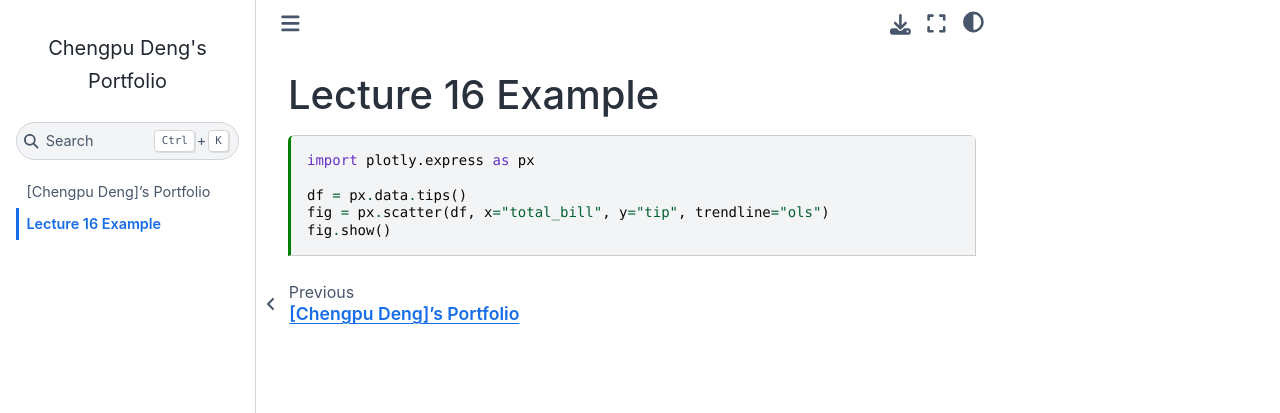
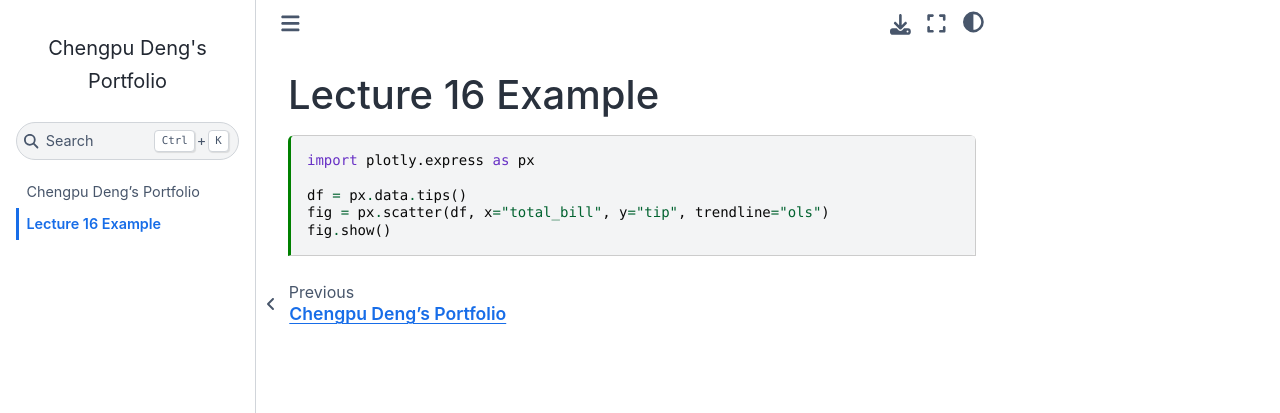
Before and after one commit to cd3593/cd3593.github.io, a Jupyter Book: the page built from lecture_16_example.ipynb, in a window 1280 px wide. Shown: the top 413 px of the page. Built offline with Jupyter Book 1.0.4 settings and Sphinx 7.4.7 and the Sphinx Book theme 1.1.4, drawn with Linux system fonts in a browser that asks for light colours; comment, search, counter and statistics services are not loaded.

Commit message:
Fix title format on index page

```diff
--- a/docs/genindex.html
+++ b/docs/genindex.html
@@ -31,7 +31,7 @@
     <link rel="stylesheet" type="text/css" href="_static/styles/sphinx-book-theme.css?v=eba8b062" />
     <link rel="stylesheet" type="text/css" href="_static/togglebutton.css?v=13237357" />
     <link rel="stylesheet" type="text/css" href="_static/copybutton.css?v=76b2166b" />
-    <link rel="stylesheet" type="text/css" href="_static/mystnb.8ecb98da25f57f5357bf6f572d296f466b2cfe2517ffebfabe82451661e28f02.css" />
+    <link rel="stylesheet" type="text/css" href="_static/mystnb.8ecb98da25f57f5357bf6f572d296f466b2cfe2517ffebfabe82451661e28f02.css?v=6644e6bb" />
     <link rel="stylesheet" type="text/css" href="_static/sphinx-thebe.css?v=4fa983c6" />
     <link rel="stylesheet" type="text/css" href="_static/sphinx-design.min.css?v=95c83b7e" />
 
@@ -169,7 +169,7 @@
         <ul class="nav bd-sidenav bd-sidenav__home-link">
             <li class="toctree-l1">
                 <a class="reference internal" href="index.html">
-                    [Chengpu Deng]’s Portfolio
+                    Chengpu Deng’s Portfolio
                 </a>
             </li>
         </ul>
--- a/docs/search.html
+++ b/docs/search.html
@@ -30,7 +30,7 @@
     <link rel="stylesheet" type="text/css" href="_static/styles/sphinx-book-theme.css?v=eba8b062" />
     <link rel="stylesheet" type="text/css" href="_static/togglebutton.css?v=13237357" />
     <link rel="stylesheet" type="text/css" href="_static/copybutton.css?v=76b2166b" />
-    <link rel="stylesheet" type="text/css" href="_static/mystnb.8ecb98da25f57f5357bf6f572d296f466b2cfe2517ffebfabe82451661e28f02.css" />
+    <link rel="stylesheet" type="text/css" href="_static/mystnb.8ecb98da25f57f5357bf6f572d296f466b2cfe2517ffebfabe82451661e28f02.css?v=6644e6bb" />
     <link rel="stylesheet" type="text/css" href="_static/sphinx-thebe.css?v=4fa983c6" />
     <link rel="stylesheet" type="text/css" href="_static/sphinx-design.min.css?v=95c83b7e" />
 
@@ -171,7 +171,7 @@
         <ul class="nav bd-sidenav bd-sidenav__home-link">
             <li class="toctree-l1">
                 <a class="reference internal" href="index.html">
-                    [Chengpu Deng]’s Portfolio
+                    Chengpu Deng’s Portfolio
                 </a>
             </li>
         </ul>
--- a/docs/searchindex.js
+++ b/docs/searchindex.js
@@ -1 +1 @@
-Search.setIndex({"alltitles": {"Lecture 16 Example": [[1, null]], "[Chengpu Deng]\u2019s Portfolio": [[0, null]]}, "docnames": ["index", "lecture_16_example"], "envversion": {"sphinx": 62, "sphinx.domains.c": 3, "sphinx.domains.changeset": 1, "sphinx.domains.citation": 1, "sphinx.domains.cpp": 9, "sphinx.domains.index": 1, "sphinx.domains.javascript": 3, "sphinx.domains.math": 2, "sphinx.domains.python": 4, "sphinx.domains.rst": 2, "sphinx.domains.std": 2, "sphinx.ext.intersphinx": 1}, "filenames": ["index.md", "lecture_16_example.ipynb"], "indexentries": {}, "objects": {}, "objnames": {}, "objtypes": {}, "terms": {"data": 1, "df": 1, "express": 1, "fig": 1, "import": 1, "ol": 1, "plotli": 1, "progress": 0, "px": 1, "scatter": 1, "show": 1, "tip": 1, "total_bil": 1, "trendlin": 1, "welcom": 0, "work": 0, "x": 1, "y": 1}, "titles": ["[Chengpu Deng]\u2019s Portfolio", "Lecture 16 Example"], "titleterms": {"": 0, "16": 1, "chengpu": 0, "deng": 0, "exampl": 1, "lectur": 1, "portfolio": 0}})
+Search.setIndex({"alltitles": {"Chengpu Deng\u2019s Portfolio": [[0, null]], "Lecture 16 Example": [[1, null]]}, "docnames": ["index", "lecture_16_example"], "envversion": {"sphinx": 62, "sphinx.domains.c": 3, "sphinx.domains.changeset": 1, "sphinx.domains.citation": 1, "sphinx.domains.cpp": 9, "sphinx.domains.index": 1, "sphinx.domains.javascript": 3, "sphinx.domains.math": 2, "sphinx.domains.python": 4, "sphinx.domains.rst": 2, "sphinx.domains.std": 2, "sphinx.ext.intersphinx": 1}, "filenames": ["index.md", "lecture_16_example.ipynb"], "indexentries": {}, "objects": {}, "objnames": {}, "objtypes": {}, "terms": {"data": 1, "df": 1, "express": 1, "fig": 1, "import": 1, "ol": 1, "plotli": 1, "progress": 0, "px": 1, "scatter": 1, "show": 1, "tip": 1, "total_bil": 1, "trendlin": 1, "welcom": 0, "work": 0, "x": 1, "y": 1}, "titles": ["Chengpu Deng\u2019s Portfolio", "Lecture 16 Example"], "titleterms": {"": 0, "16": 1, "chengpu": 0, "deng": 0, "exampl": 1, "lectur": 1, "portfolio": 0}})
```
Also changed, not shown: docs/_sources/index.md (+1 -1 lines), docs/index.html (+6 -6 lines), docs/lecture_16_example.html (+4 -4 lines), index.md (+1 -1 lines), 1 other file.
